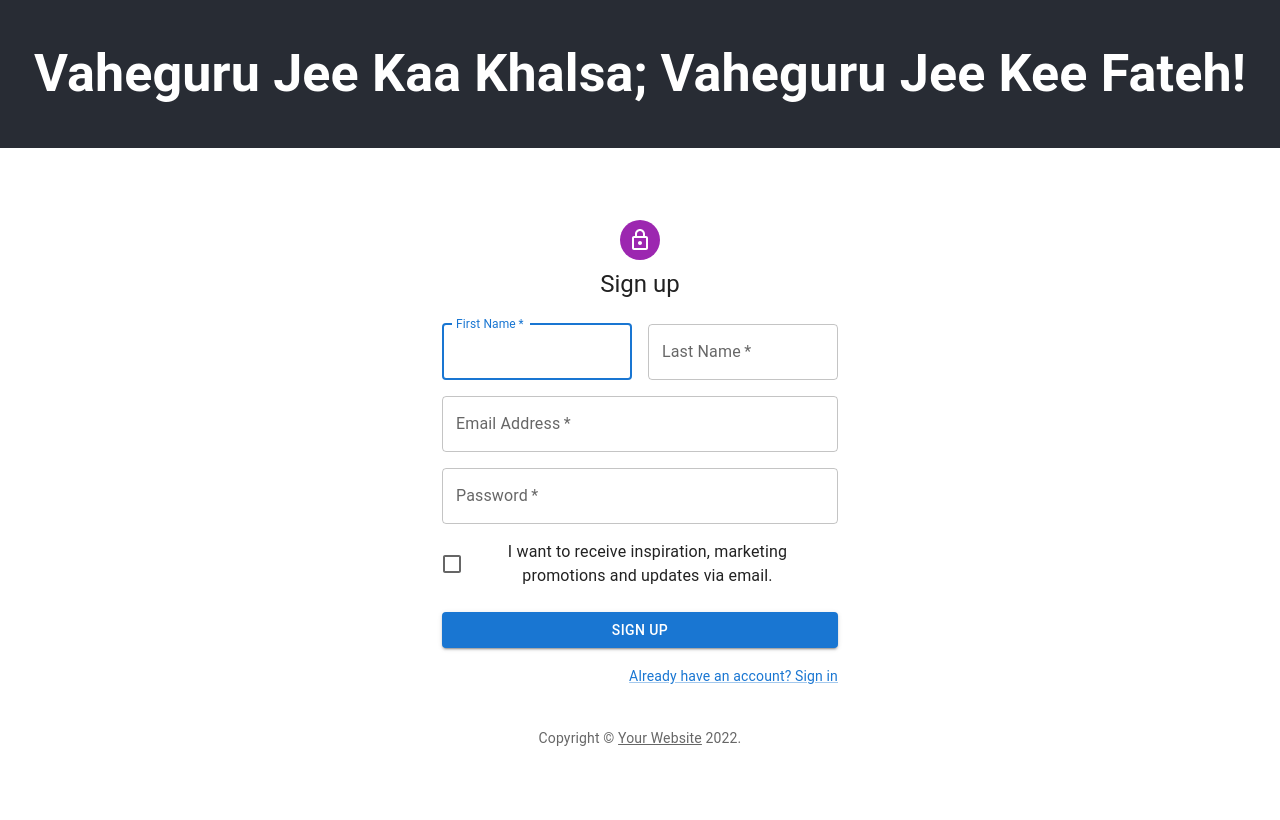
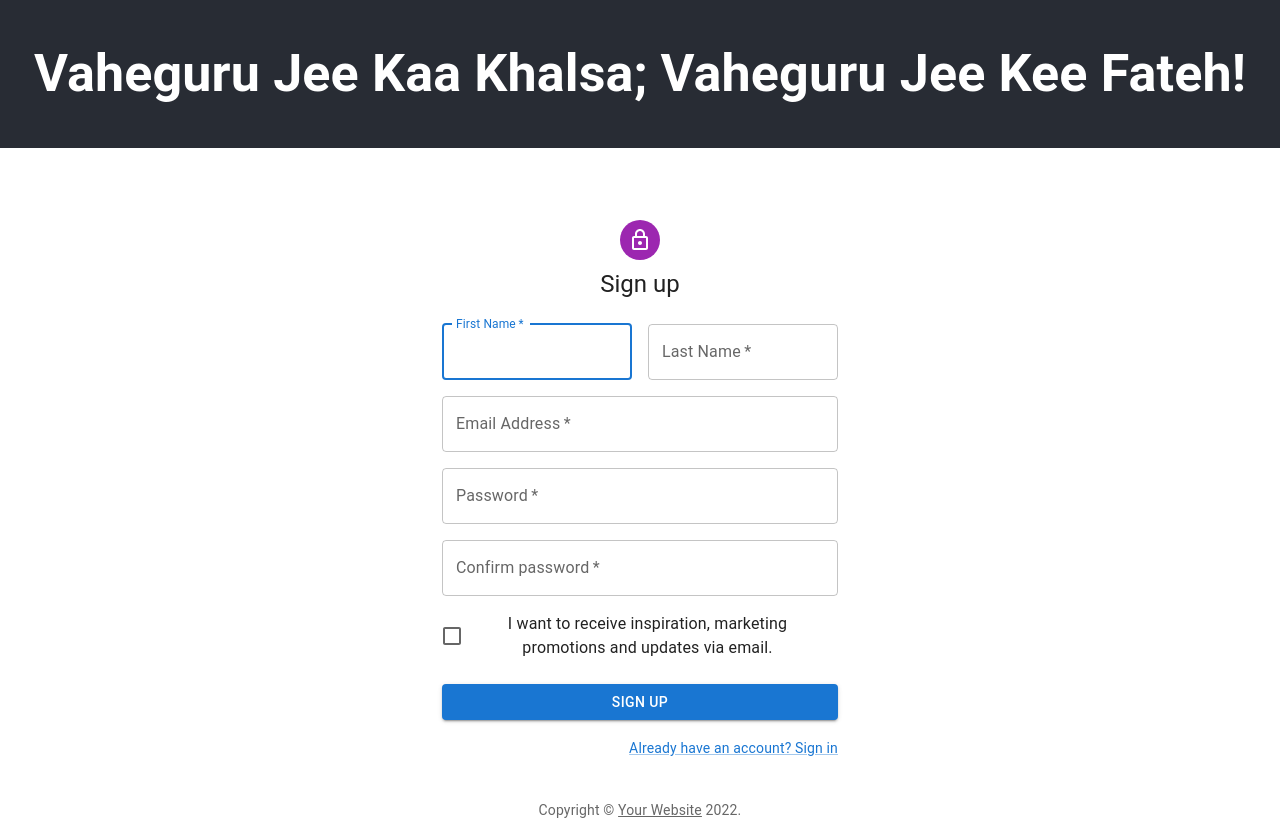
Before and after one commit to ManpreetSL/react-firebase-auth, a React (Create React App) app: page /sign-up in a window 1280 px wide. Built offline with nearby package versions, Linux system fonts and the light colour scheme; no server answers.

Commit message:
Sign up component now signs up a Firebase user Added password confirmation field

```diff
--- a/src/App.jsx
+++ b/src/App.jsx
@@ -1,8 +1,10 @@
 import { Outlet } from 'react-router-dom';
 import './App.css';
+import AuthProvider from './contexts/AuthContext';
 
 function App() {
   return (
+    <AuthProvider>
       <div className='App'>
         <header className='App-header'>
           <h1>Vaheguru Jee Kaa Khalsa; Vaheguru Jee Kee Fateh!</h1>
@@ -11,6 +13,7 @@ function App() {
           <Outlet />
         </main>
       </div>
+    </AuthProvider>
   );
 }
 
--- a/src/contexts/AuthContext.jsx
+++ b/src/contexts/AuthContext.jsx
@@ -14,7 +14,7 @@ export function useAuth() {
 function AuthProvider({ children }) {
   const [currentUser, setCurrentUser] = useState(null);
 
-  function signUp(email, password) {
+  async function signUp(email, password) {
     createUserWithEmailAndPassword(auth, email, password).catch((error) => {
       console.error('Failed to sign up new user', error.code, error.message);
     });
--- a/src/views/SignUp.jsx
+++ b/src/views/SignUp.jsx
@@ -1,4 +1,4 @@
-import React from 'react';
+import React, { useState } from 'react';
 import Avatar from '@mui/material/Avatar';
 import Button from '@mui/material/Button';
 import CssBaseline from '@mui/material/CssBaseline';
@@ -12,6 +12,7 @@ import LockOutlinedIcon from '@mui/icons-material/LockOutlined';
 import Typography from '@mui/material/Typography';
 import Container from '@mui/material/Container';
 import { createTheme, ThemeProvider } from '@mui/material/styles';
+import { useAuth } from '../contexts/AuthContext';
 
 function Copyright(props) {
   return (
@@ -34,13 +35,33 @@ function Copyright(props) {
 const theme = createTheme();
 
 function SignUp() {
-  const handleSubmit = (event) => {
+  const { signUp } = useAuth();
+  const [error, setError] = useState(null);
+
+  const handleSubmit = async (event) => {
     event.preventDefault();
     const data = new FormData(event.currentTarget);
     console.log({
       email: data.get('email'),
       password: data.get('password'),
+      'password-confirmation': data.get('password-confirmation'),
     });
+
+    const email = data.get('email');
+    const password = data.get('password');
+    const passwordConfirmation = data.get('password-confirmation');
+
+    if (password !== passwordConfirmation) {
+      return setError('Passwords do not match');
+    }
+
+    try {
+      setError('');
+      await signUp(email, password);
+    } catch (error) {
+      console.error('Error signing up', error);
+      return setError(error);
+    }
   };
 
   return (
@@ -111,6 +132,17 @@ function SignUp() {
                 />
               </Grid>
               <Grid item xs={12}>
+                <TextField
+                  required
+                  fullWidth
+                  name='password-confirmation'
+                  label='Confirm password'
+                  type='password'
+                  id='password-confirmation'
+                  autoComplete='new-password'
+                />
+              </Grid>
+              <Grid item xs={12}>
                 <FormControlLabel
                   control={
                     <Checkbox value='allowExtraEmails' color='primary' />
```
Lines whose indentation alone changed are shown as unchanged.
